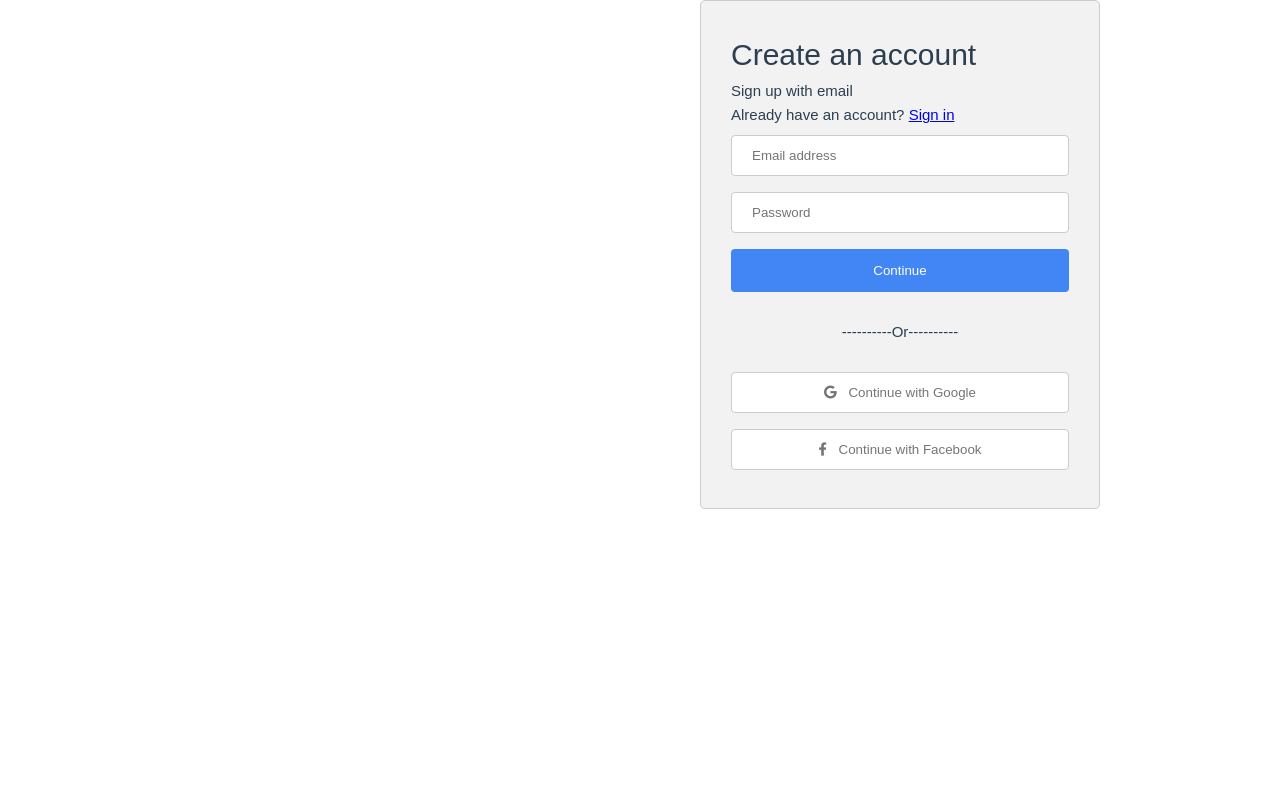
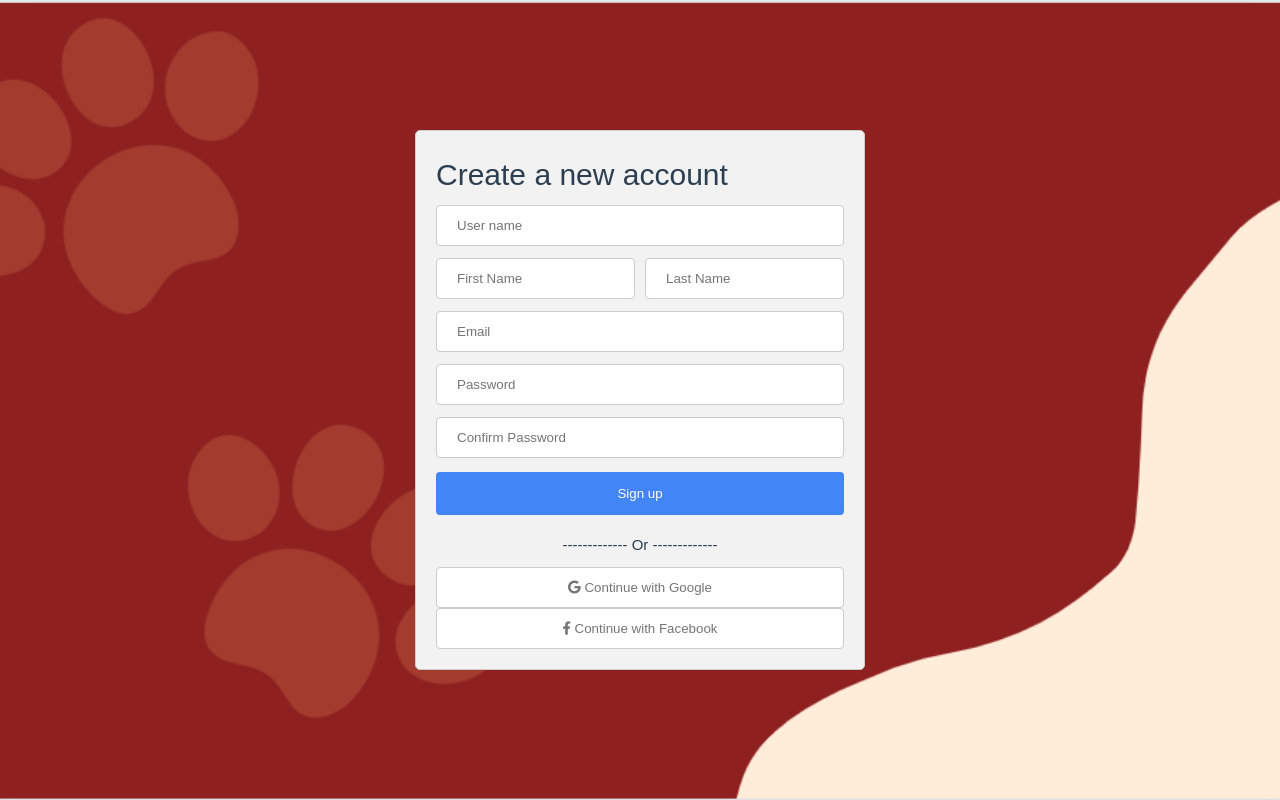
Before and after one commit to Tuananh4403/PetHealthClient, a Vue app in the folder PetHealthClient/: page /register in a window 1280 px wide. Built offline with nearby package versions, Linux system fonts and the light colour scheme.

Commit message:
update 30/5

```diff
--- a/PetHealthClient/package.json
+++ b/PetHealthClient/package.json
@@ -11,8 +11,12 @@
     "format": "prettier --write src/"
   },
   "dependencies": {
+    "flatpickr": "^4.6.13",
     "vue": "^3.4.21",
-    "vue-router": "^4.3.0"
+    "vue-flatpickr-component": "^11.0.5",
+    "vue-multiselect": "^3.0.0",
+    "vue-router": "^4.3.0",
+    "vue-timepicker": "^0.0.3"
   },
   "devDependencies": {
     "@rushstack/eslint-patch": "^1.8.0",
--- a/PetHealthClient/src/assets/main.css
+++ b/PetHealthClient/src/assets/main.css
@@ -1,16 +1,17 @@
 @import './base.css';
 
 #app {
-  margin: 0 auto;
   /* padding: 2rem; */
   font-weight: normal;
+  display: flex;
+  flex-direction: column;
 }
-.green {
-  text-decoration: none;
-  color: hsla(160, 100%, 37%, 1);
-  transition: 0.4s;
-  padding: 3px;
+main {
+  flex: 1;
+  padding: 20px;
+  overflow-y: auto;
 }
+
 
 @media (hover: hover) {
   a:hover {
--- a/PetHealthClient/src/components/LoginPage.vue
+++ b/PetHealthClient/src/components/LoginPage.vue
@@ -5,15 +5,20 @@
         <h1>Sign in</h1>
         <p>New user? <router-link to="/register">Create an account</router-link></p>
         <form>
-          <input type="email" placeholder="Email address" />
+          <input
+            type="email"
+            placeholder="Email"
+            v-model="email"
+            @input="validateEmail"
+            @blur="validateEmail"
+          />
+          <p v-if="emailError" class="error">{{ emailError }}</p>
           <input type="password" placeholder="Password" />
-          <button type="submit">Continue</button>
+          <button type="submit">Login</button>
         </form>
         <div class="or">----------Or----------</div>
         <div class="social-login">
-          <button class="google-btn">
-            <i class="fab fa-google"></i> Continue with Google
-          </button>
+          <button class="google-btn"><i class="fab fa-google"></i> Continue with Google</button>
           <button class="facebook-btn">
             <i class="fab fa-facebook-f"></i> Continue with Facebook
           </button>
@@ -30,22 +35,35 @@
 </template>
 
 <script >
-// import './assets/images/background.png'
 export default {
   data() {
     return {
-      backgroundImage:null
+      backgroundImage: null,
+      email: '',
+      emailError: ''
     }
   },
+
   mounted() {
-  import('@/assets/images/background.png')
-    .then(image => {
-      this.backgroundImage = image.default;
-    })
-    .catch(error => {
-      console.error('Error loading image:', error);
-    });
-}
+    import('@/assets/images/background.png')
+      .then((image) => {
+        this.backgroundImage = image.default
+      })
+      .catch((error) => {
+        console.error('Error loading image:', error)
+      })
+  },
+
+  methods: {
+    validateEmail() {
+      const emailRegex = /^[a-z0-9._%+-]+@[a-z0-9.-]+\.[a-z]{2,}$/;
+      if (!emailRegex.test(this.email)) {
+        this.emailError = 'Please enter a valid email address';
+      } else {
+        this.emailError = '';
+      }
+    }
+  }
 }
 </script>
 
@@ -53,11 +71,12 @@ export default {
 .full-screen-background {
   background-size: cover;
   background-position: center;
-  height: 100vh; /* Set height to 100% of viewport height */
+  height: 100vh;
   display: flex;
-  justify-content: center; /* Center content horizontally */
+  justify-content: center;
   align-items: center;
 }
+
 .sign-in-container {
   background-color: #f2f2f2;
   padding: 30px;
@@ -112,7 +131,12 @@ button[type='submit'] {
   background-color: #3b5998;
   color: #fff;
 }
+
 .social-login button i {
   margin-right: 8px;
 }
+
+.error {
+  color: red;
+}
 </style>
--- a/PetHealthClient/src/components/MainPage.vue
+++ b/PetHealthClient/src/components/MainPage.vue
@@ -20,3 +20,6 @@ export default {
   }
 }
 </script>
+
+<style>
+</style>
--- a/PetHealthClient/src/components/MainPage_2.vue
+++ b/PetHealthClient/src/components/MainPage_2.vue
@@ -12,14 +12,17 @@
     </nav>
     <div class="header-content">
       <div class="welcome">Welcome Username</div>
-      <div class="paw-print" :style="{ backgroundImage: 'url(/assets/images/background.png)' }"></div> <!--Incomplete -->
+      <div
+        class="paw-print"
+        :style="{ backgroundImage: `url(${backgroundImage})` }"
+      ></div>
+      <!--Incomplete -->
     </div>
     <main>
       <div class="content-cards">
         <div class="content-vacxin-cards">
           <h3>Vacxin Calendar</h3>
-          <div class="content">abc
-          </div>
+          <div class="content">abc</div>
         </div>
         <div class="content-kennel-cards">
           <h3>View Kennel</h3>
@@ -33,22 +36,24 @@
         </div>
         <div class="card">
           <h3>Create Booking</h3>
-          <button class="btn-mainpage" @click="navigateTo('booking')">Button</button>
+          <button class="btn-mainpage" @click="showModal = true">Button</button>
         </div>
         <div class="card">
           <h3>About Us</h3>
-          <button class="btn-mainpage" >Button</button>
+          <button class="btn-mainpage">Button</button>
         </div>
       </div>
     </main>
     <footer>
       <p>Footer</p>
     </footer>
+    <booking-modal v-if="showModal" @close-modal="showModal = false" />
   </div>
 </template>
 
 <script>
 import { useRouter } from 'vue-router'
+import BookingModal from '../components/BookingModal.vue'
 
 export default {
   setup() {
@@ -61,10 +66,18 @@ export default {
     return {
       navigateTo
     }
+  },
+
+  components: {
+    // eslint-disable-next-line vue/no-unused-components
+    BookingModal
+  },
+  data() {
+    return {
+      showModal: false
+    }
   }
 }
-
-
 </script>
 
 <style>
@@ -115,7 +128,6 @@ nav ul li a {
 .paw-print {
   width: 100%;
   height: 200px;
-  background-image: url('/assets/images/background.png'); /*Incomplete */
   background-size: cover;
 }
 
@@ -141,7 +153,7 @@ nav ul li a {
 }
 
 .content-kennel-cards {
-background-color: #f2f2f2;
+  background-color: #f2f2f2;
   padding: 20px;
   border-radius: 5px;
   width: 42%;
--- a/PetHealthClient/src/components/RegisterPage.vue
+++ b/PetHealthClient/src/components/RegisterPage.vue
@@ -1,24 +1,33 @@
 <template>
-  <div class="signup-container">
-    <h1>Create an account</h1>
-    <div class="text">
-      <p><b>Sign up with email</b></p>
-      <p>Already have an account? <router-link to="/login">Sign in</router-link></p>
-    </div>
-    <form>
-      <input type="email" placeholder="Email address" />
-      <input type="password" placeholder="Password" />
-      <button type="submit" class="btn">Continue</button>
-    </form>
-    <div class="or">----------Or----------</div>
-        <div class="social-login">
-          <button class="google-btn">
-            <i class="fab fa-google"></i> Continue with Google
-          </button>
+  <div class="full-screen-background" :style="{ backgroundImage: `url(${backgroundImage})` }">
+    <div class="signup-container">
+      <h1>Create a new account</h1>
+      <form>
+        <input type="text" placeholder="User name" />
+        <div class="name-inputs">
+          <input type="text" placeholder="First Name" />
+          <input type="text" placeholder="Last Name" />
+        </div>
+        <input
+          type="email"
+          placeholder="Email"
+          v-model="email"
+          @input="validateEmail"
+          @blur="validateEmail"
+        />
+        <p v-if="emailError" class="error">{{ emailError }}</p>
+        <input type="password" placeholder="Password" />
+        <input type="password" placeholder="Confirm Password" />
+        <button type="submit">Sign up</button>
+        <div class="or">------------- Or -------------</div>
+        <div class="social-buttons">
+          <button class="google-btn"><i class="fab fa-google"></i> Continue with Google</button>
           <button class="facebook-btn">
             <i class="fab fa-facebook-f"></i> Continue with Facebook
           </button>
         </div>
+      </form>
+    </div>
   </div>
   <link
     rel="stylesheet"
@@ -28,24 +37,66 @@
   />
 </template>
 <script>
+export default {
+  data() {
+    return {
+      backgroundImage: null,
+      email: '',
+      emailError: ''
+    }
+  },
 
+  mounted() {
+    import('@/assets/images/background.png')
+      .then((image) => {
+        this.backgroundImage = image.default
+      })
+      .catch((error) => {
+        console.error('Error loading image:', error)
+      })
+  },
+
+  methods: {
+    validateEmail() {
+      const emailRegex = /^[a-z0-9._%+-]+@[a-z0-9.-]+\.[a-z]{2,}$/;
+      if (!emailRegex.test(this.email)) {
+        this.emailError = 'Please enter a valid email address';
+      } else {
+        this.emailError = '';
+      }
+    }
+  }
+}
 </script>
 <style>
+.full-screen-background {
+  background-size: cover;
+  background-position: center;
+  height: 100vh;
+  display: flex;
+}
+
 .signup-container {
-  max-width: 400px;
-  margin: 0 auto;
-  padding: 30px;
+  max-width: 450px;
+  padding: 20px;
   border: 1px solid #ccc;
   border-radius: 5px;
   background-color: #f2f2f2;
-  margin-left: 700px;
+  align-items: center;
+}
+
+.name-inputs {
+  display: flex;
+  justify-content: space-between;
+  gap: 10px;
 }
 
 input[type='email'],
-input[type='password'] {
+input[type='password'],
+input[type='text'] {
   width: 100%;
   padding: 12px 20px;
-  margin: 8px 0;
+  margin: 6px 0;
   box-sizing: border-box;
   border: 1px solid #ccc;
   border-radius: 4px;
@@ -64,13 +115,12 @@ button[type='submit'] {
 
 .or {
   text-align: center;
-  margin: 20px 0;
+  margin: 10px 0;
 }
 
-.social-login button {
+.social-buttons button {
   width: 100%;
   padding: 12px 20px;
-  margin: 8px 0;
   box-sizing: border-box;
   border: 1px solid #ccc;
   border-radius: 4px;
@@ -87,4 +137,7 @@ button[type='submit'] {
   color: #757575;
 }
 
+.error {
+  color: red;
+}
 </style>
--- a/PetHealthClient/src/router/router.js
+++ b/PetHealthClient/src/router/router.js
@@ -3,7 +3,7 @@ import MainPage from '../components/MainPage.vue'
 import LoginPage from '../components/LoginPage.vue'
 import RegisterPage from '../components/RegisterPage.vue'
 import MainPage_2 from '../components/MainPage_2.vue'
-import BookingPage from '../components/BookingPage.vue'
+import BookingModal from '../components/BookingModal.vue'
 
 const router = createRouter({
   history: createWebHistory(import.meta.env.BASE_URL),
@@ -31,7 +31,7 @@ const router = createRouter({
     {
       path: '/booking',
       name: 'booking',
-      component: BookingPage
+      component: BookingModal
     },
   ]
 })
```
Also changed, not shown: PetHealthClient/src/App.vue (+8 -2 lines), PetHealthClient/src/components/BookingModal.vue (renamed from PetHealthClient/src/components/BookingPage.vue, +70 -11 lines), 1 other file (tests, documents, lock files or other folders).
